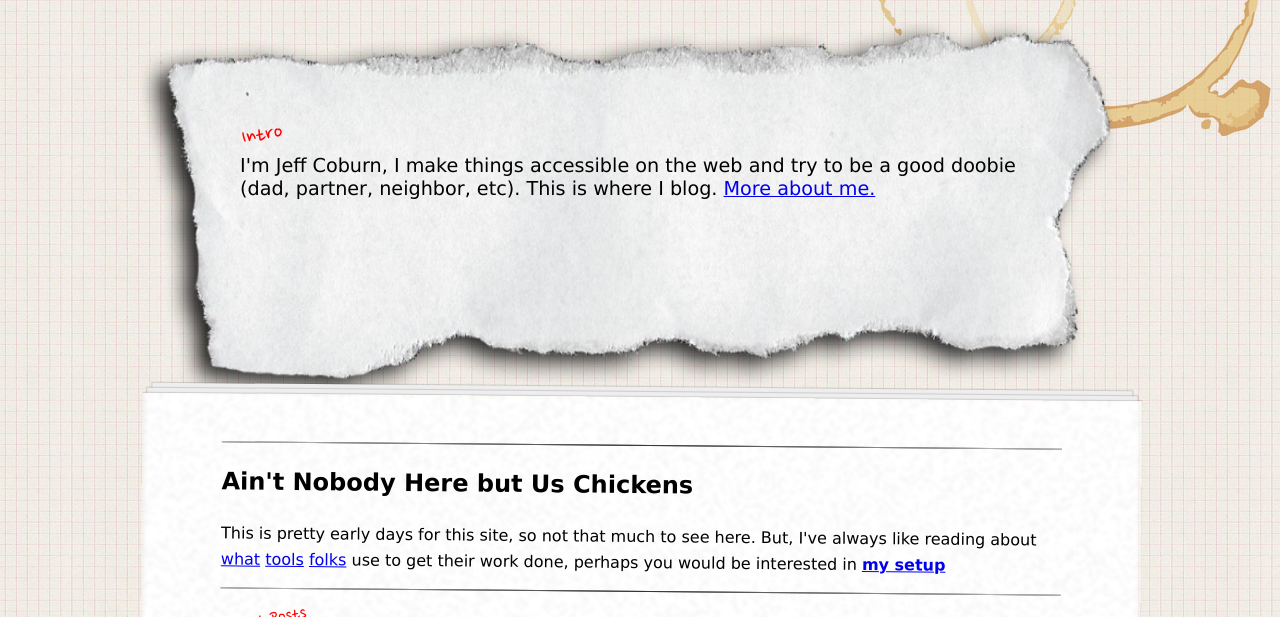
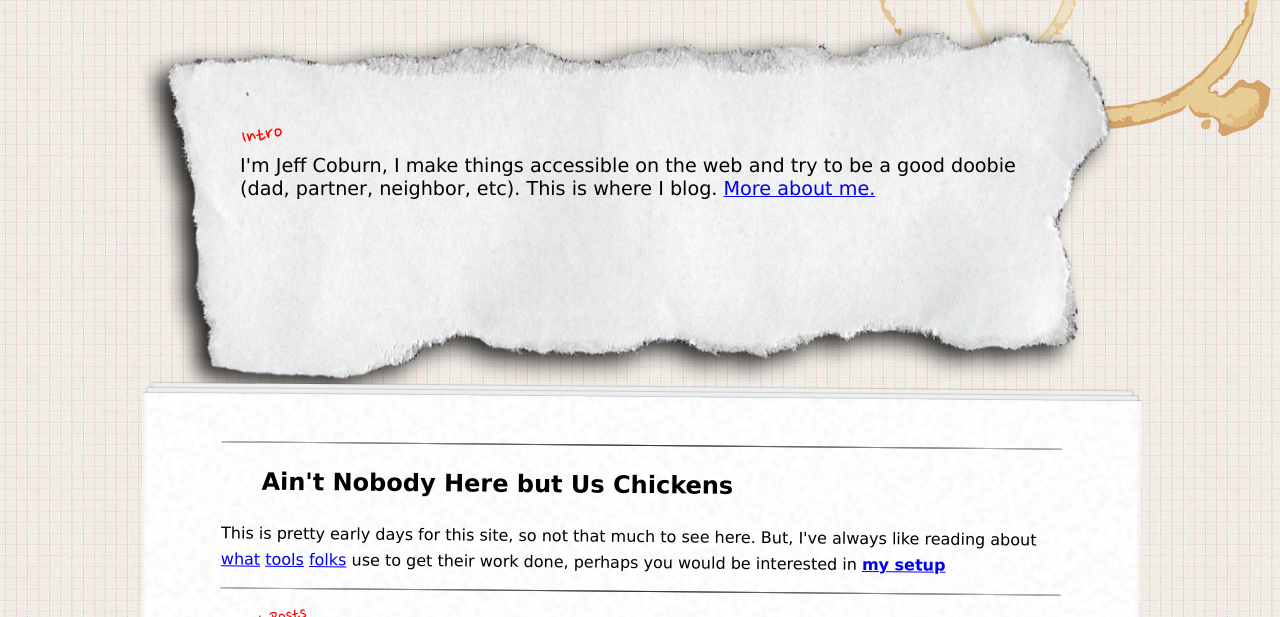
Before and after one commit to coburnicus/jeffcoburn.com, an Eleventy site: page index.njk in a window 1280 px wide. Shown: the part 183-800 px from the top of the page. Built offline with nearby package versions, Linux system fonts and the light colour scheme; Eleventy itself is replaced by a stand-in of ours; files that its build step writes are made by us from their sources.

Commit message:
blockquote

```diff
--- a/index.njk
+++ b/index.njk
@@ -4,7 +4,7 @@ homePage: yes
 
 ---
 <hr>
-<h2>Ain't Nobody Here but Us Chickens</h2>
+<blockquote><h2>Ain't Nobody Here but Us Chickens</h2></blockquote>
 <p>This is pretty early days for this site, so not that much to see here. But, I've always like reading about <a href="https://daverupert.com/uses">what</a> <a href="https://www.builtwith.coffee/tools-i-use">tools</a> <a href="https://wesbos.com/uses">folks</a> use to get their work done, perhaps you would be interested in <b><a href="/uses">my setup</a></b></p>
 <hr>
 {% set maxPosts = collections.posts.length | min(3) %}
```
Also changed, not shown: posts/weeknotes/06-01-2021.md (+2 -1 lines).
